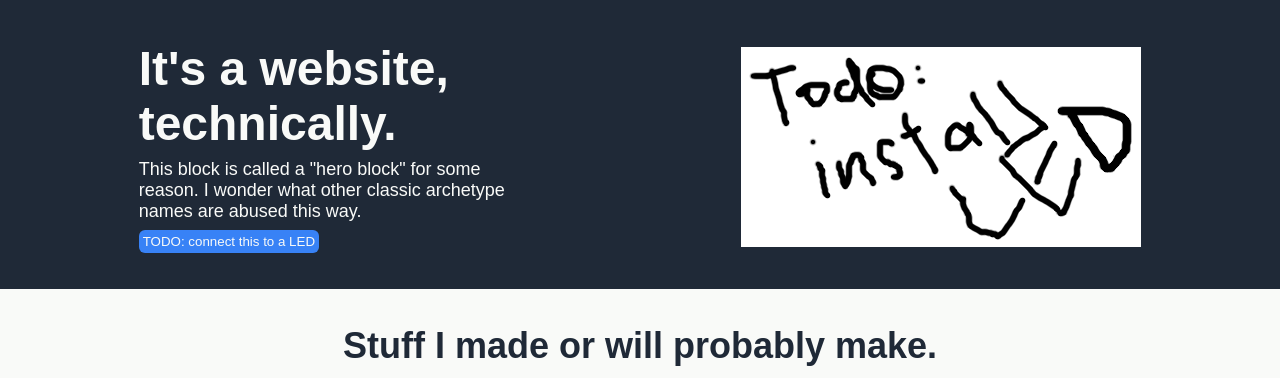
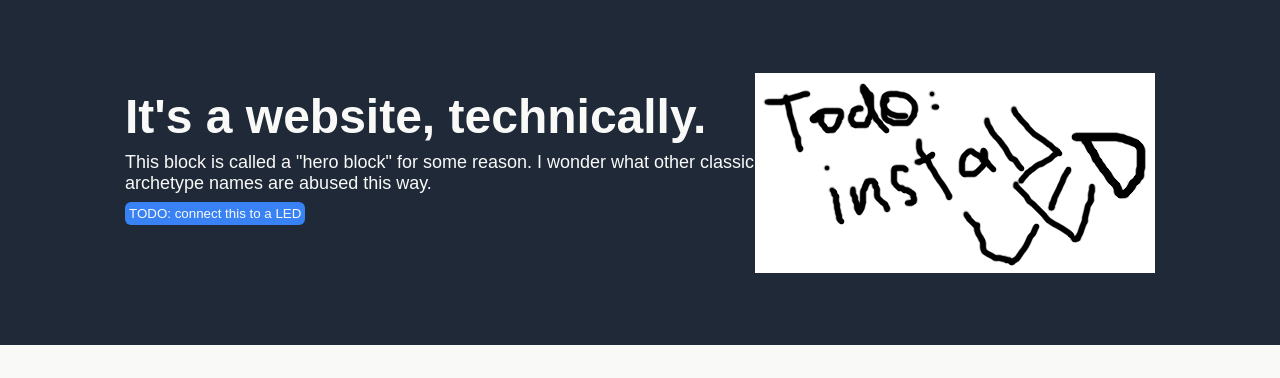
Before and after one commit to Motorheadbanger/landing-page, a plain HTML site: page index.html in a window 1280 px wide. Shown: the part 75-453 px from the top of the page. Drawn offline with Linux system fonts and the light colour scheme.

Commit message:
fix: Fix hero block flexbox behaviour

```diff
--- a/styles.css
+++ b/styles.css
@@ -43,12 +43,13 @@ a:visited {
 .hero {
     background-color: #1f2937;
     display: flex;
-    /* height: 500px; */
-    justify-content: space-evenly;
+    justify-content: center;
     align-items: center;
     flex: 0 0 auto;
-    gap: 100px;
     padding: 36px;
+    overflow: hidden;
+    padding-bottom: 72px;
+    flex-wrap: wrap;
 }
 
 .herotext {
@@ -59,13 +60,14 @@ a:visited {
     gap: 8px;
     flex: 0 0 auto;
     flex-wrap: wrap;
-    width: 400px;
+    width: 630px;
 }
 
 .hero-image {
     flex: 0 0 auto;
     width: 400;
     height: 200;
+    margin-top: 32px;
 }
 
 .hero .header {
```
